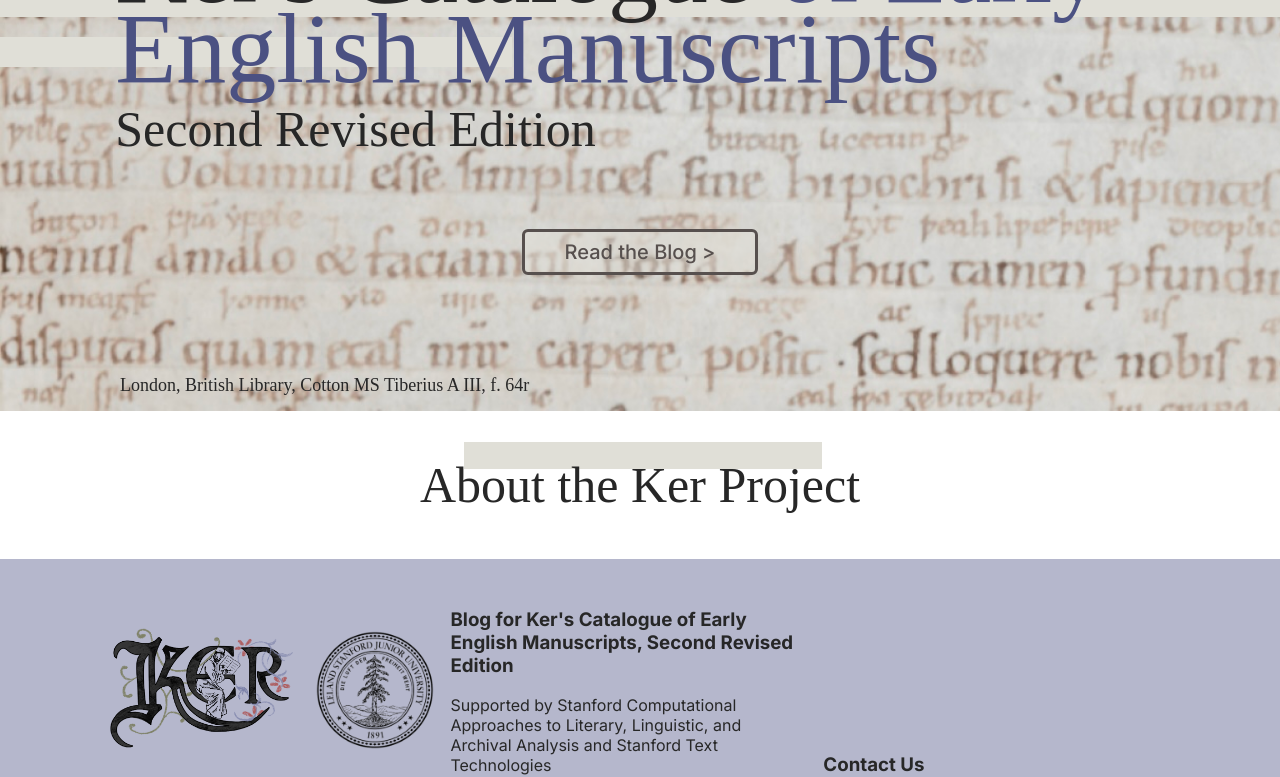
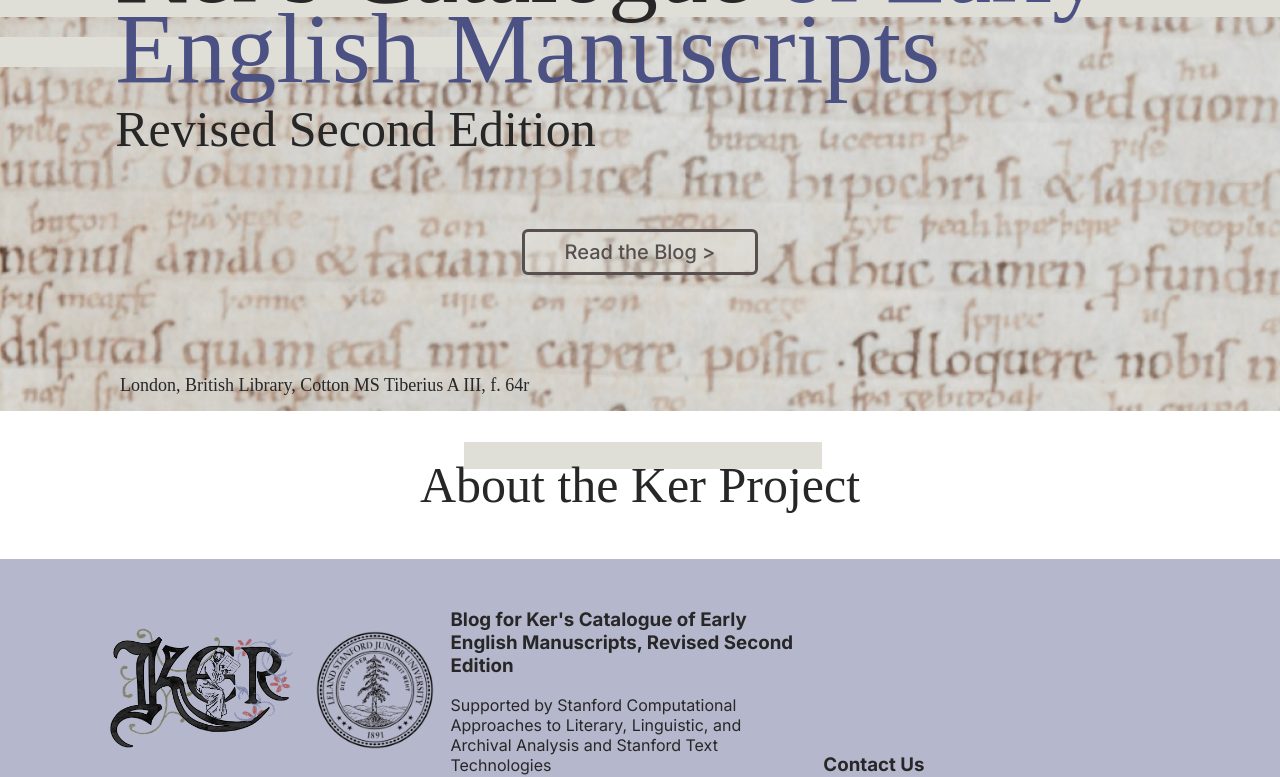
Before and after one commit to ker-catalogue-vol-2/ker-catalogue-vol-2.github.io, a Jekyll site: the page index.html, which Jekyll copies as it is, in a window 1280 px wide. Shown: the part 389-1166 px from the top of the page. Built offline with Jekyll 4.4.1, drawn with Linux system fonts in a browser that asks for light colours; some web fonts are replaced.

Commit message:
Update index.html

```diff
--- a/index.html
+++ b/index.html
@@ -33,7 +33,7 @@
     <section class="header-container">
       <div class="content">
         <h1>Ker's Catalogue <span class="header-blue">of Early English Manuscripts</span></h1>
-        <h2 class="behind-volume-2">Second Revised Edition</h2>
+        <h2 class="behind-volume-2">Revised Second Edition</h2>
 
       </div>
       <a href="/blog/">
@@ -76,7 +76,7 @@
           <img class="stanford-logo" src="/images/stanford-emblem.png">
 
         <div class="ker-logo-footer-text">
-            <h3> Blog for Ker's Catalogue of Early English Manuscripts, Second Revised Edition </h3>
+            <h3> Blog for Ker's Catalogue of Early English Manuscripts, Revised Second Edition </h3>
         <p> Supported by Stanford Computational Approaches to Literary, Linguistic, and Archival Analysis and Stanford Text Technologies </p>
         </div>
 
```
Also changed, not shown: other parts of index.html (+1 -1 lines).
